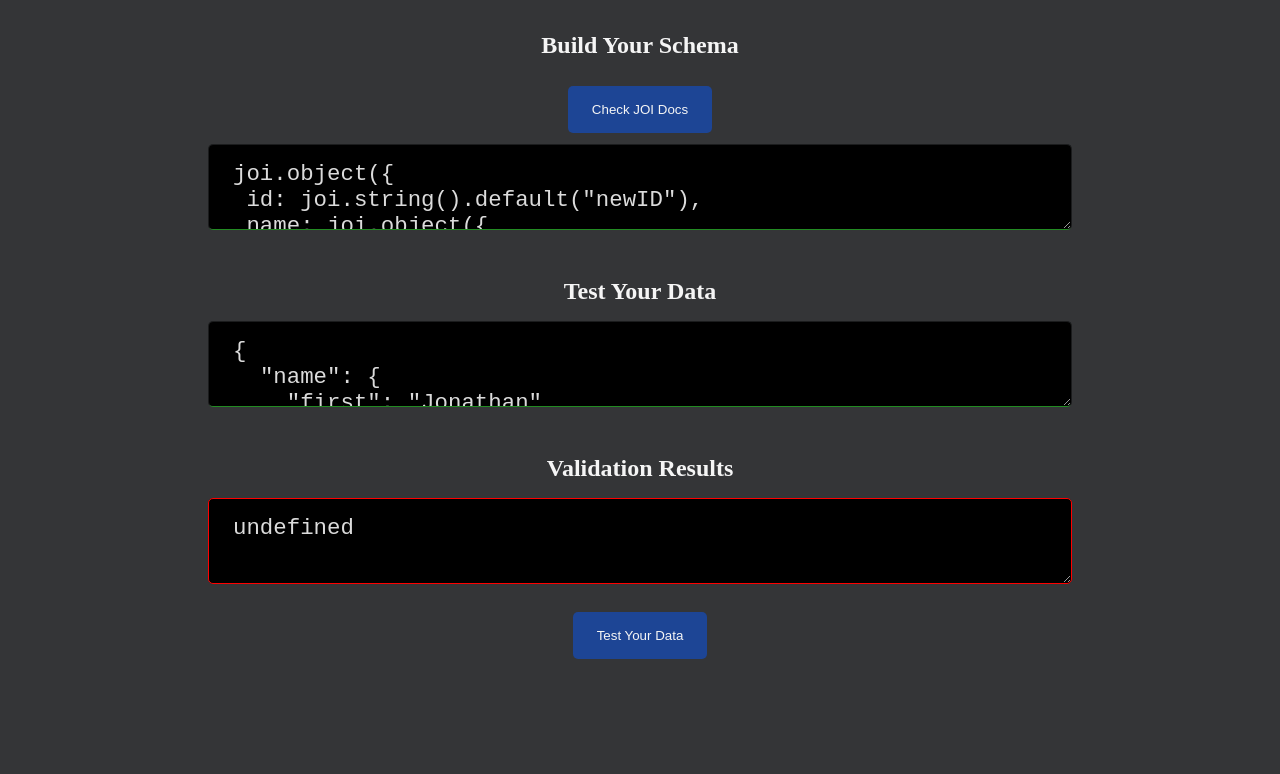
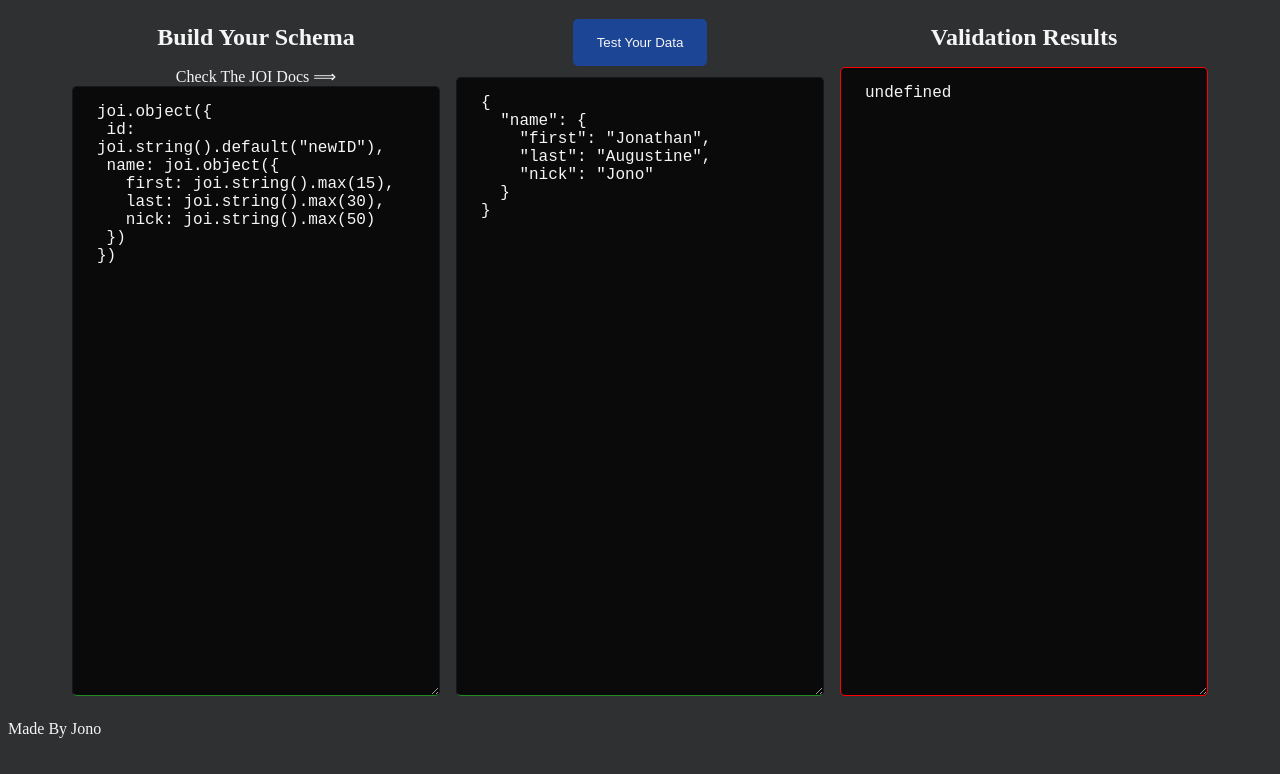
Before and after one commit to JonoAugustine/joi-schema-tester, a website built with Parcel: page index.html in a window 1280 px wide. Built offline with nearby package versions, Linux system fonts and the light colour scheme; what @hapi/joi would draw is missing.

Commit message:
add footer change buttons to links

```diff
--- a/index.html
+++ b/index.html
@@ -8,24 +8,21 @@
     <link rel="stylesheet" href="./src/index.scss" />
   </head>
   <body>
-    <div id="root">
     <header></header>
     <main>
       <div class="container">
         <!-- Build Area -->
         <div class="input-section">
           <h2>Build Your Schema</h2>
-            <button
-              onclick="(() => {window.open('https:\/\/hapi.dev/family/joi/', '_blank')})()"
-            >
-              Check JOI Docs
-            </button>
+          <a target="_blank" href="https://hapi.dev/family/joi">
+            Check The JOI Docs
+          </a>
           <textarea class="valid" editor="build"></textarea>
         </div>
 
         <!-- Test Area -->
         <div class="input-section">
-            <h2>Test Your Data</h2>
+          <button id="run_test">Test Your Data</button>
           <textarea class="valid" editor="test"></textarea>
         </div>
 
@@ -34,44 +31,12 @@
           <h2>Validation Results</h2>
           <textarea class="valid" editor readonly></textarea>
         </div>
-
-          <button id="run_test">Test Your Data</button>
       </div>
     </main>
-    </div>
+    <footer>
+      <a href="https://JonoAugustine.com" target="_blank">Made By Jono</a>
+    </footer>
 
-    <script>
-      // Use tabs in text area
-      document.querySelectorAll("textarea").forEach(el =>
-        el.addEventListener(
-          "keydown",
-          function(e) {
-            if (e.keyCode === 9) {
-              // tab was pressed
-              // get caret position/selection
-              var start = this.selectionStart;
-              var end = this.selectionEnd;
-
-              var target = e.target;
-              var value = target.value;
-
-              // set textarea value to: text before caret + tab + text after caret
-              target.value =
-                value.substring(0, start) +
-                " ".repeat(2) +
-                value.substring(end);
-
-              // put caret at right position again (add one for the tab)
-              this.selectionStart = this.selectionEnd = start + 1;
-
-              // prevent the focus lose
-              e.preventDefault();
-            }
-          },
-          false
-        )
-      );
-    </script>
     <script src="./src/index.js"></script>
   </body>
 </html>
--- a/package.json
+++ b/package.json
@@ -4,7 +4,7 @@
   "description": "An interactive app for testing [Hapi/JOI](https://www.npmjs.com/package/@hapi/joi)\r Schemas.",
   "main": "src/index.js",
   "scripts": {
-    "dev": "parcel serve index.html -d docs",
+    "dev": "parcel serve index.html -d dev",
     "build": "rm -rf docs && parcel build index.html -d docs --public-url /joi-schema-tester"
   },
   "repository": {
@@ -21,7 +21,7 @@
     "@babel/core": "^7.8.4",
     "@babel/plugin-proposal-class-properties": "^7.8.3",
     "@babel/preset-react": "^7.8.3",
-    "parcel-bundler": "^1.12.4",
+    "parcel-bundler": "1.12.4",
     "sass": "^1.26.1"
   },
   "dependencies": {
--- a/src/index.js
+++ b/src/index.js
@@ -1,5 +1,6 @@
 import Editor from "./Editor";
 import joi from "@hapi/joi";
+import "./tabs";
 
 // Set a global reference to JOI so eval can find it
 window.joi = joi;
@@ -26,16 +27,16 @@ let schema = joi.object({
   name: joi.object({
     first: joi.string().max(15),
     last: joi.string().max(30),
-    nick: joi.string().max(50)
-  })
+    nick: joi.string().max(50),
+  }),
 });
 
 let data = {
   name: {
     first: "Jonathan",
     last: "Augustine",
-    nick: "Jono"
-  }
+    nick: "Jono",
+  },
 };
 
 /**
--- a/src/index.scss
+++ b/src/index.scss
@@ -23,14 +23,13 @@ label:focus,
   box-shadow: none;
 }
 
-$color-bg: hsl(220, 3%, 21%);
+$color-bg: hsl(210, 2%, 19%);
 $color-text: hsl(0, 0%, 96%);
 $border: 5px;
 $padding: 1rem 1.5rem;
 
 html,
-body,
-#root {
+body {
   height: 100%;
   background-color: $color-bg;
   color: $color-text;
@@ -44,20 +43,30 @@ button {
   background-color: hsl(220, 67%, 35%);
   color: $color-text;
   padding: $padding;
+  cursor: pointer;
 }
 
-.container {
-  max-width: 70%;
-  margin: auto;
+a {
+  color: unset;
+  text-decoration: none;
 }
 
-main .container {
+main {
+  height: 90%;
+  width: 100%;
+  padding-bottom: 1rem;
+
+  .container {
     display: flex;
-  flex-direction: column;
-  justify-content: center;
+    flex-direction: row;
+    flex-wrap: wrap;
+    justify-content: space-evenly;
+    max-width: 90%;
+    height: 100%;
+    margin: auto;
 
     .input-section {
-    margin: 1rem;
+      margin: 0.5rem;
       flex-grow: 1;
       display: flex;
       flex-direction: column;
@@ -67,23 +76,29 @@ main .container {
         text-align: center;
         margin: 1rem;
       }
+
+      a::after {
+        content: "⟹";
+      }
+    }
   }
 }
 
 *[editor] {
   width: 100%;
-  max-height: 20rem;
-  background-color: darken($color-bg, 50%);
-  color: darken($color-text, 10%);
+  height: 100%;
+  background-color: darken($color-bg, 15%);
+  color: $color-text;
   resize: vertical;
   border: 1px solid darken($color-bg, 10%);
   border-radius: $border;
   padding: $padding;
-  font-size: 1.4rem;
+  font-size: 1rem;
   font-family: "Courier New", Courier, monospace;
+  transition: box-shadow 0.3s ease, border 0.3s ease;
 
   &:focus {
-    box-shadow: 0.1rem 0.4rem 0.5rem darken(forestgreen, 10%);
+    box-shadow: 0 0.4rem 0.3rem darken(forestgreen, 10%);
   }
 
   &.valid {
@@ -92,8 +107,14 @@ main .container {
 
   &.invalid {
     border: 1px solid red !important;
+
     &:focus {
-      box-shadow: 0.1rem 0.4rem 0.5rem darken(red, 20%);
+      box-shadow: 0 0.4rem 0.3rem darken(red, 20%);
     }
   }
 }
+
+footer {
+  margin: 0 0 0.5rem 0.5rem;
+
+}
--- /dev/null
+++ b/src/tabs.js
@@ -0,0 +1,28 @@
+// Use tabs in text area
+document.querySelectorAll("textarea").forEach((el) =>
+  el.addEventListener(
+    "keydown",
+    function (e) {
+      if (e.keyCode === 9) {
+        // tab was pressed
+        // get caret position/selection
+        var start = this.selectionStart;
+        var end = this.selectionEnd;
+
+        var target = e.target;
+        var value = target.value;
+
+        // set textarea value to: text before caret + tab + text after caret
+        target.value =
+          value.substring(0, start) + " ".repeat(2) + value.substring(end);
+
+        // put caret at right position again (add one for the tab)
+        this.selectionStart = this.selectionEnd = start + 1;
+
+        // prevent the focus lose
+        e.preventDefault();
+      }
+    },
+    false
+  )
+);
```
Also changed, not shown: docs/index.html (deleted, +0 -1 lines), 6 other files. Lines whose indentation alone changed are shown as unchanged.
